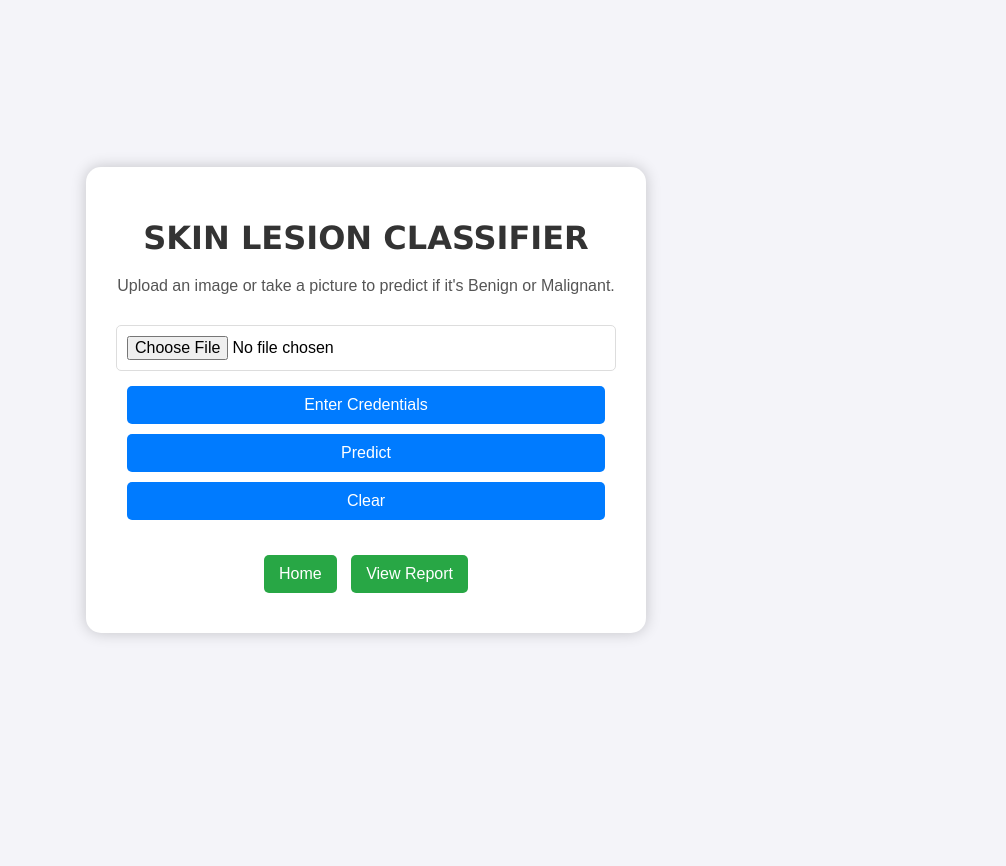
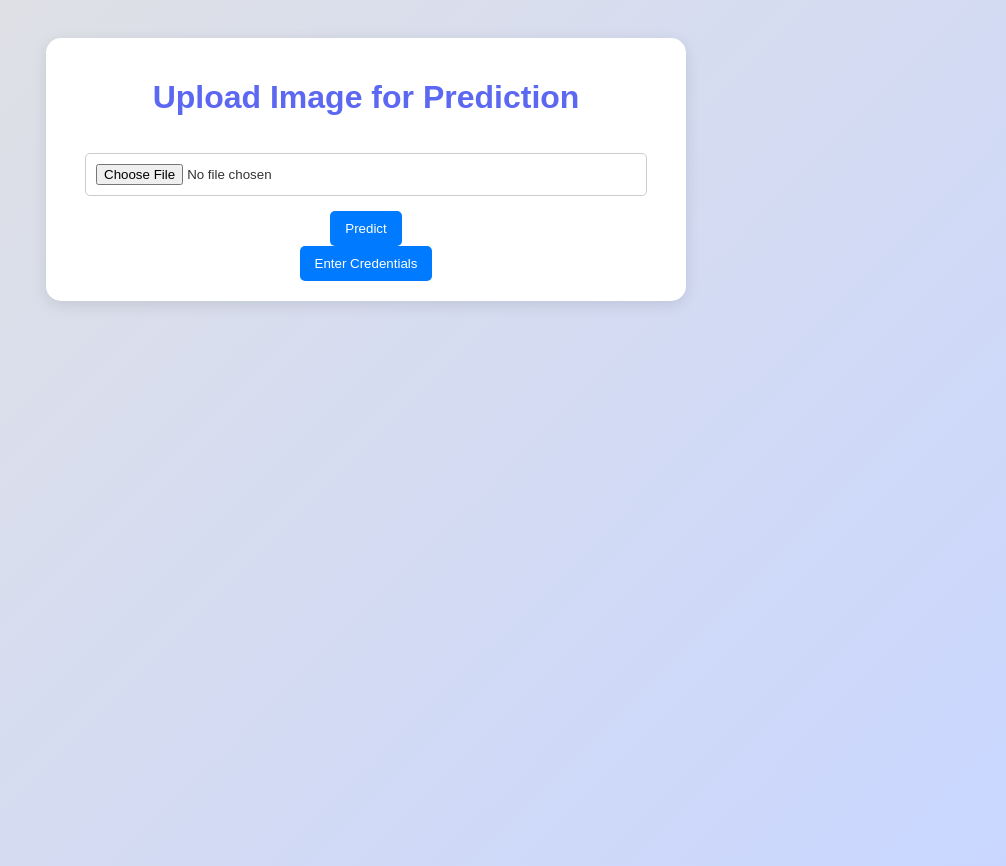
Before and after one commit to Brightpaipila/banicp, a FastAPI app: page /modelpage in a window 1280 px wide. Shown: the whole page, without its empty margins (274-1280 px from the left). Before the commit the page ends 638 px from the top, so only its background shows below. Run offline with FastAPI, Linux system fonts and the light colour scheme.

Commit message:
Update modelpage.html

```diff
--- a/templates/modelpage.html
+++ b/templates/modelpage.html
@@ -3,81 +3,55 @@
 <head>
     <meta charset="UTF-8">
     <meta name="viewport" content="width=device-width, initial-scale=1.0">
-    <title>Skin Lesion Classification</title>
+    <title>BANICP - Upload Image</title>
     <style>
+        /* Add relevant styles */
         body {
             font-family: Arial, sans-serif;
-            background-color: #f4f4f9;
+            background: linear-gradient(135deg, #e2e2e2, #c9d6ff);
+            color: #333;
             display: flex;
-            justify-content: center;
+            flex-direction: column;
             align-items: center;
-            height: 100vh;
-            margin: 0;
+            min-height: 100vh;
+            padding-bottom: 50px;
+            overflow-x: hidden;
         }
         .container {
-            text-align: center;
-            padding: 30px;
+            max-width: 600px;
+            width: 100%;
             background-color: #fff;
             border-radius: 15px;
-            box-shadow: 0 0 15px rgba(0, 0, 0, 0.2);
-            width: 90%;
-            max-width: 500px;
+            padding: 20px;
+            box-shadow: 0 4px 15px rgba(0, 0, 0, 0.1);
+            margin-top: 30px;
+            text-align: center;
         }
         h1 {
-            font-family: 'Verdana', sans-serif;
-            margin-bottom: 20px;
-            color: #333;
+            color: #5c67f2;
         }
-        p {
-            font-size: 1rem;
-            color: #555;
-            margin-bottom: 20px;
-        }
-        input[type="file"], button, input[type="text"], input[type="number"], input[type="tel"] {
-            margin: 10px 0;
+        input[type="file"], input[type="text"] {
+            margin: 15px 0;
             padding: 10px;
-            font-size: 16px;
+            width: 90%;
             border-radius: 5px;
-            border: 1px solid #ddd;
-            width: calc(100% - 22px);
+            border: 1px solid #ccc;
         }
         button {
+            padding: 10px 15px;
             background-color: #007bff;
-            color: white;
-            padding: 10px 5px;
-            font-size: 16px;
-            margin: 5px;
+            color: #fff;
             border: none;
             border-radius: 5px;
             cursor: pointer;
+            transition: background-color 0.3s;
         }
         button:hover {
             background-color: #0056b3;
-            transform: translateY(-2px);
-        }
-        #result {
-            margin-top: 20px;
-        }
-        .nav {
-            margin-top: 20px;
-        }
-        .nav a {
-            display: inline-block;
-            margin: 10px 5px;
-            padding: 10px 15px;
-            font-size: 16px;
-            background-color: #28a745;
-            color: white;
-            text-decoration: none;
-            border-radius: 5px;
-            transition: background-color 0.3s;
-        }
-        .nav a:hover {
-            background-color: #218838;
         }
         /* Modal Styles */
         .modal {
-            display: none;
+            display: none; /* Hidden by default */
             position: fixed;
             z-index: 1;
             left: 0;
@@ -95,8 +69,7 @@
             padding: 20px;
             border: 1px solid #888;
             width: 80%;
-            max-width: 400px;
-            border-radius: 10px;
+            border-radius: 15px;
         }
         .close {
             color: #aaa;
@@ -114,129 +87,73 @@
 </head>
 <body>
     <div class="container">
-        <h1>SKIN LESION CLASSIFIER</h1>
-        <p>Upload an image or take a picture to predict if it's Benign or Malignant.</p>
-
-
-        <input type="file" id="fileInput" accept="image/*" capture="environment">
-
-        <button onclick="openModal()">Enter Credentials</button>
-        <button onclick="predict()">Predict</button>
-        <button onclick="clearFields()">Clear</button>
-
+        <h1>Upload Image for Prediction</h1>
+        <input type="file" id="imageInput" accept="image/*">
+        <br>
+        <button id="predictBtn">Predict</button>
+        <br>
+        <button id="credentialsBtn">Enter Credentials</button>
         <div id="result"></div>
-
-        <div class="nav">
-            <a href="index.html">Home</a>
-            <a href="history.html">View Report</a>
-        </div>
     </div>
 
+    <!-- Modal for Credentials -->
     <div id="myModal" class="modal">
         <div class="modal-content">
-            <span class="close" onclick="closeModal()">&times;</span>
+            <span class="close" id="closeModal">&times;</span>
             <h2>Enter Your Credentials</h2>
-            <input type="text" id="firstName" placeholder="First Name" required>
-            <input type="text" id="lastName" placeholder="Last Name" required>
-            <input type="number" id="age" placeholder="Age" required>
-            <input type="tel" id="phone" placeholder="Phone Number" required>
-            <input type="text" id="keyword" placeholder="Keyword" required>
-            <button onclick="saveCredentials()">Save</button>
+            <input type="text" id="name" placeholder="Name" required>
+            <input type="text" id="age" placeholder="Age" required>
+            <input type="text" id="phone" placeholder="Phone" required>
+            <button id="saveCredentials">Save</button>
         </div>
     </div>
 
     <script>
-        let savedCredentials = {};
+        // Open Modal for Credentials
+        const modal = document.getElementById("myModal");
+        const credentialsBtn = document.getElementById("credentialsBtn");
+        const closeModal = document.getElementById("closeModal");
 
-        function clearFields() {
-            document.getElementById('fileInput').value = "";
-            document.getElementById('result').innerHTML = "";
+        credentialsBtn.onclick = function() {
+            modal.style.display = "block";
         }
 
-        function openModal() {
-            document.getElementById("myModal").style.display = "block";
+        closeModal.onclick = function() {
+            modal.style.display = "none";
         }
 
-        function closeModal() {
-            document.getElementById("myModal").style.display = "none";
+        // Save Credentials to Local Storage
+        document.getElementById("saveCredentials").onclick = function() {
+            const name = document.getElementById("name").value;
+            const age = document.getElementById("age").value;
+            const phone = document.getElementById("phone").value;
+            localStorage.setItem("name", name);
+            localStorage.setItem("age", age);
+            localStorage.setItem("phone", phone);
+            modal.style.display = "none"; // Close the modal after saving
         }
 
-        window.onclick = function(event) {
-            if (event.target == document.getElementById("myModal")) {
-                closeModal();
+        // Image Upload Prediction
+        document.getElementById("predictBtn").onclick = function() {
+            const input = document.getElementById("imageInput").files[0];
+            if (input) {
+                // Here you would send the image to the server for prediction.
+                // For demo purposes, let's just show a success message.
+                const reader = new FileReader();
+                reader.onload = function(e) {
+                    // Replace the following line with your actual prediction function call.
+                    document.getElementById("result").innerHTML = "Image uploaded successfully! <br><img src='" + e.target.result + "' style='max-width: 100%;'>";
+                }
+                reader.readAsDataURL(input);
+            } else {
+                alert("Please upload an image.");
             }
         }
 
-        function saveCredentials() {
-            const firstName = document.getElementById('firstName').value;
-            const lastName = document.getElementById('lastName').value;
-            const age = document.getElementById('age').value;
-            const phone = document.getElementById('phone').value;
-            const keyword = document.getElementById('keyword').value;
-
-            savedCredentials = {
-                firstName,
-                lastName,
-                age,
-                phone,
-                keyword
-            };
-
-            closeModal();
-
-            // Clear input fields
-            document.getElementById('firstName').value = "";
-            document.getElementById('lastName').value = "";
-            document.getElementById('age').value = "";
-            document.getElementById('phone').value = "";
-            document.getElementById('keyword').value = "";
-        }
-
-        async function predict() {
-            const fileInput = document.getElementById('fileInput');
-            const resultDiv = document.getElementById('result');
-
-            resultDiv.textContent = "";
-
-            if (fileInput.files.length === 0) {
-                resultDiv.textContent = "Please select or capture an image file.";
-                return;
-            }
-
-            const file = fileInput.files[0];
-            const formData = new FormData();
-            formData.append("file", file);
-
-            try {
-                const response = await fetch("http://127.0.0.1:8000/predict", {
-                    method: "POST",
-                    body: formData
-                });
-
-                if (!response.ok) {
-                    throw new Error("Failed to fetch prediction.");
-                }
-
-                const data = await response.json();
-                const label = data.label;
-                const probability = (data.probability * 100).toFixed(2);
-
-                resultDiv.innerHTML = `
-                    <p><strong>Prediction:</strong> ${label}</p>
-                    <p><strong>Confidence:</strong> ${probability}%</p>
-                `;
-
-                // Save the result along with credentials
-                const historyData = {
-                    ...savedCredentials,
-                    label,
-                    probability,
-                    image: URL.createObjectURL(file) // Save image as URL for display
-                };
-                localStorage.setItem(savedCredentials.keyword, JSON.stringify(historyData));
-
-            } catch (error) {
-                resultDiv.textContent = `Error: ${error.message}`;
+        // Close the modal when the user clicks anywhere outside of the modal
+        window.onclick = function(event) {
+            if (event.target === modal) {
+                modal.style.display = "none";
             }
         }
     </script>
```
